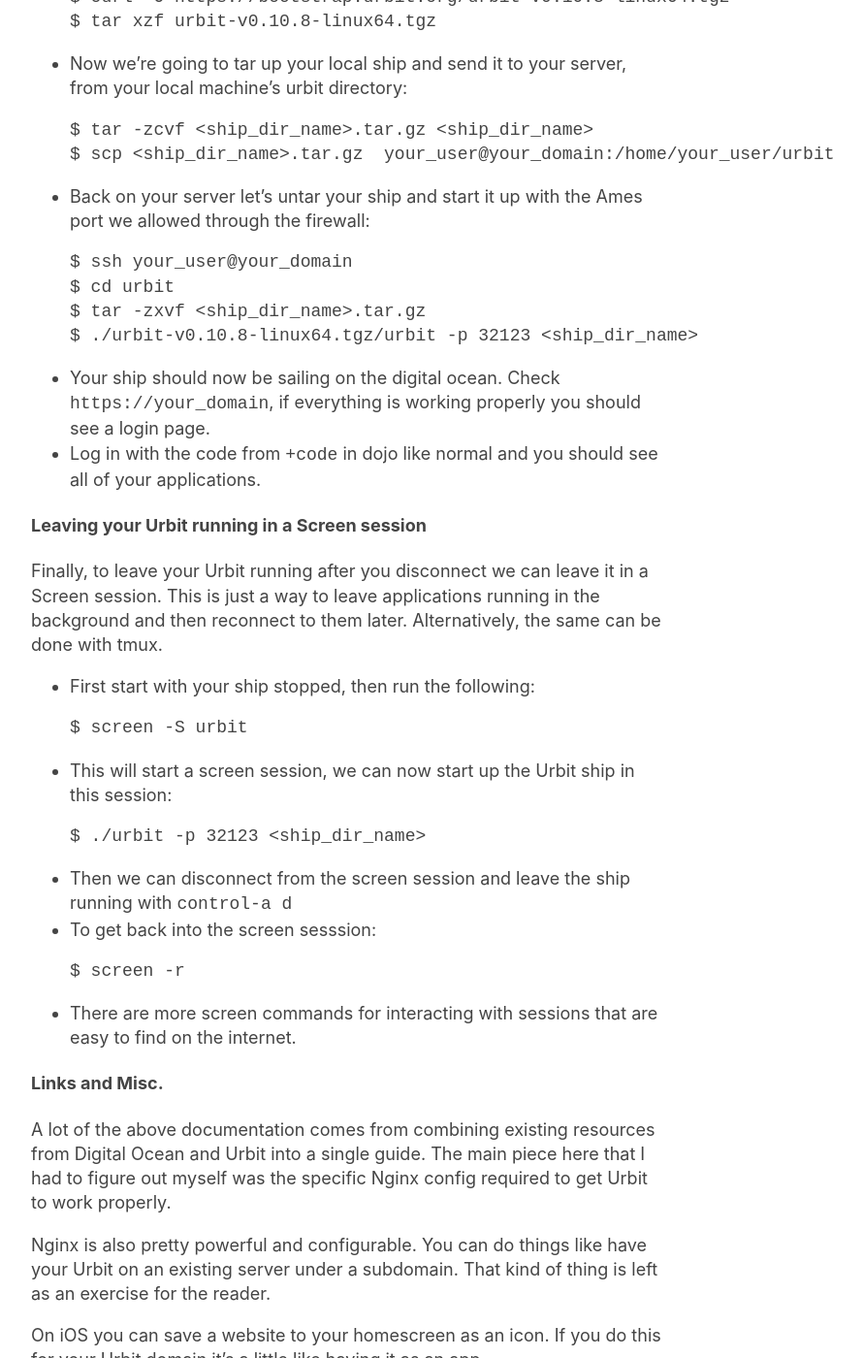
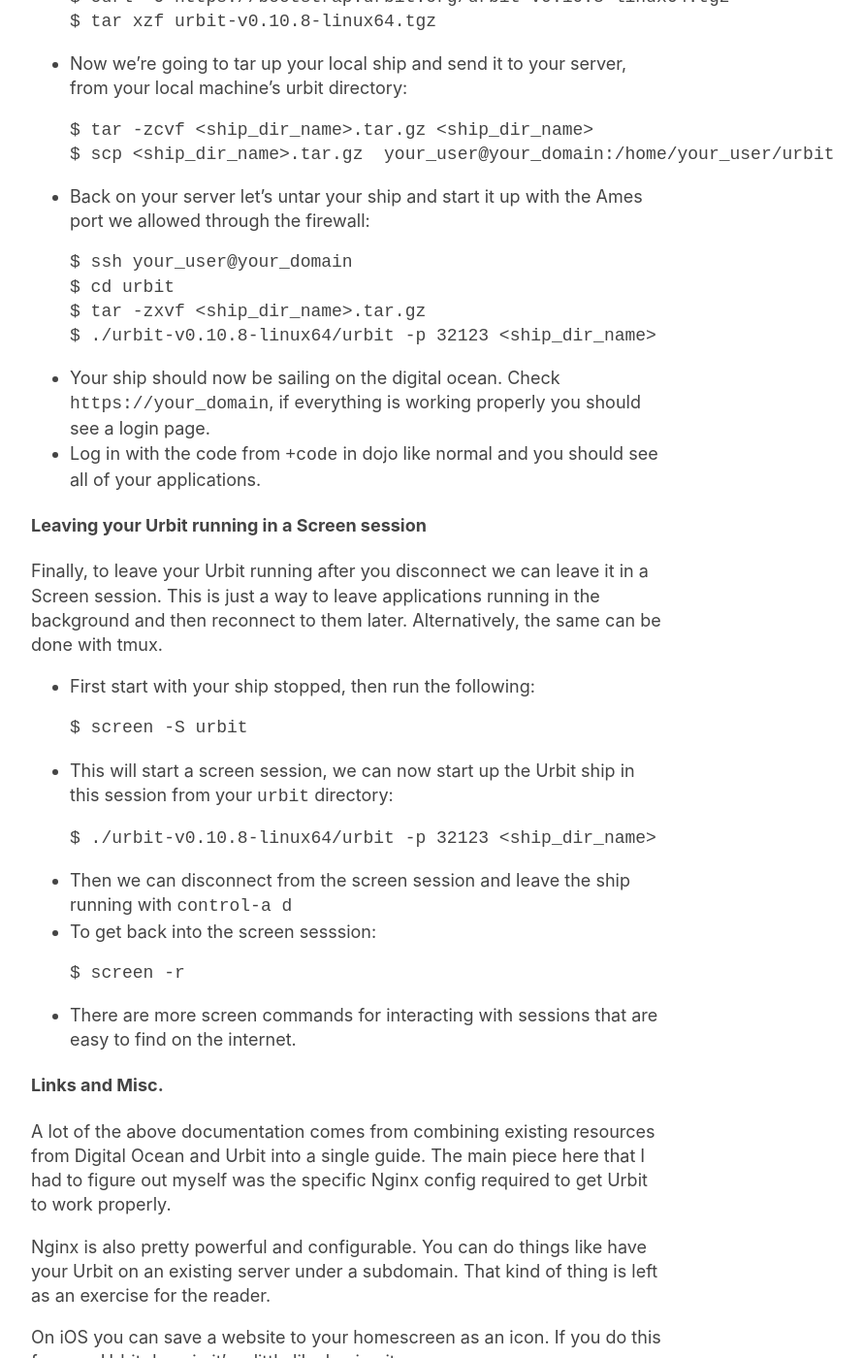
Before and after one commit to zalberico/zalberico.github.io, a Jekyll site: the page built from _posts/2020-06-06-urbit-on-the-cloud.markdown, in a window 1280 px wide and 1400 px high, scrolled down 6565 px. Shown: the whole window at 97% size, without its empty margins (283-1173 px from the left). Built offline with Jekyll 4.4.1, drawn with Linux system fonts in a browser that asks for light colours.

Commit message:
Fix urbit binary paths

````diff
--- a/_posts/2020-06-06-urbit-on-the-cloud.markdown
+++ b/_posts/2020-06-06-urbit-on-the-cloud.markdown
@@ -214,7 +214,7 @@
    $ ssh your_user@your_domain
    $ cd urbit
    $ tar -zxvf <ship_dir_name>.tar.gz
-   $ ./urbit-v0.10.8-linux64.tgz/urbit -p 32123 <ship_dir_name>
+   $ ./urbit-v0.10.8-linux64/urbit -p 32123 <ship_dir_name>
    ```
  - Your ship should now be sailing on the digital ocean. Check `https://your_domain`, if everything is working properly you should see a login page.
  - Log in with the code from `+code` in dojo like normal and you should see all of your applications.
@@ -225,9 +225,9 @@
    ```
    $ screen -S urbit
    ```
- - This will start a screen session, we can now start up the Urbit ship in this session:
+ - This will start a screen session, we can now start up the Urbit ship in this session from your `urbit` directory:
    ```
-   $ ./urbit -p 32123 <ship_dir_name>
+   $ ./urbit-v0.10.8-linux64/urbit -p 32123 <ship_dir_name>
    ```
  - Then we can disconnect from the screen session and leave the ship running with `control-a d`
  - To get back into the screen sesssion:
````
